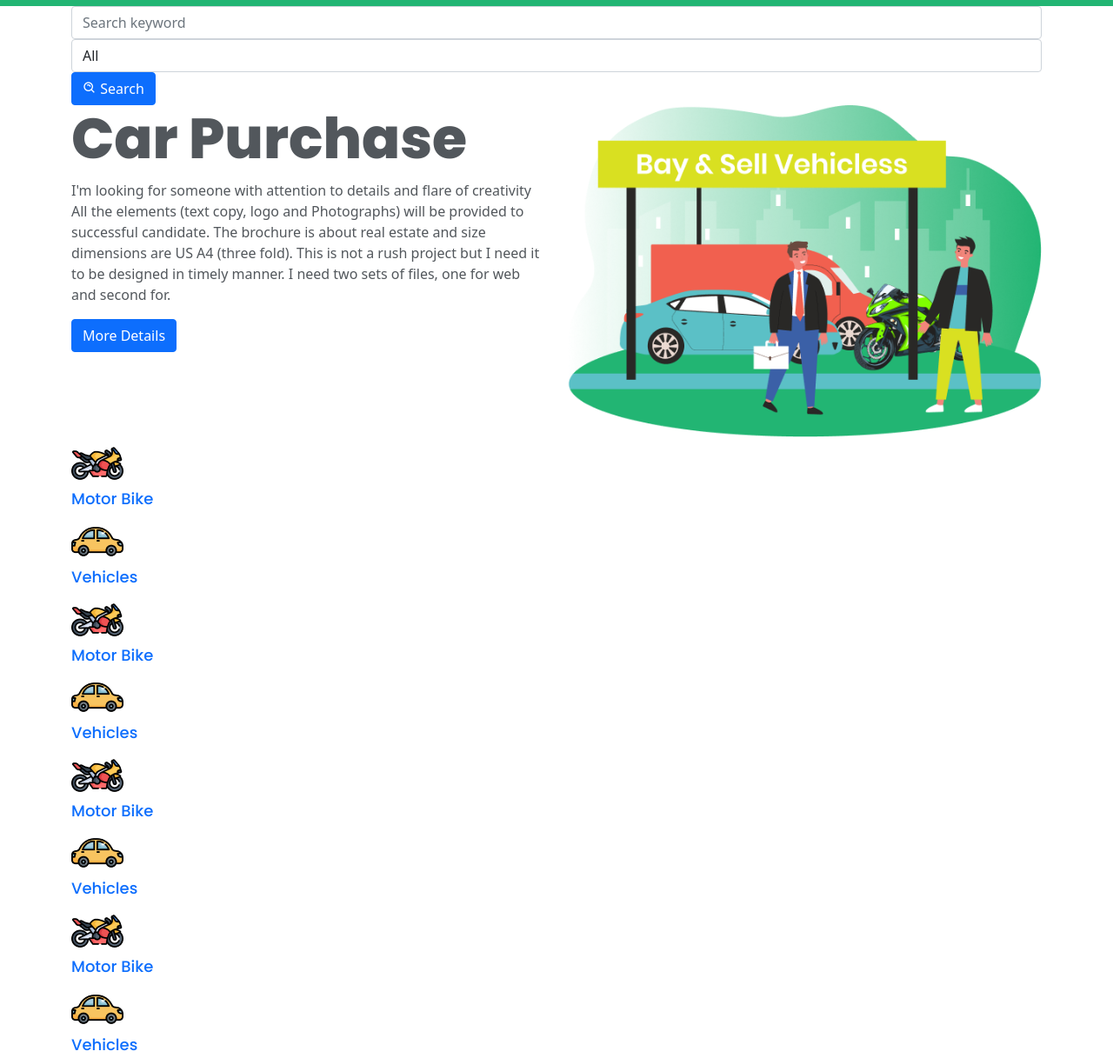
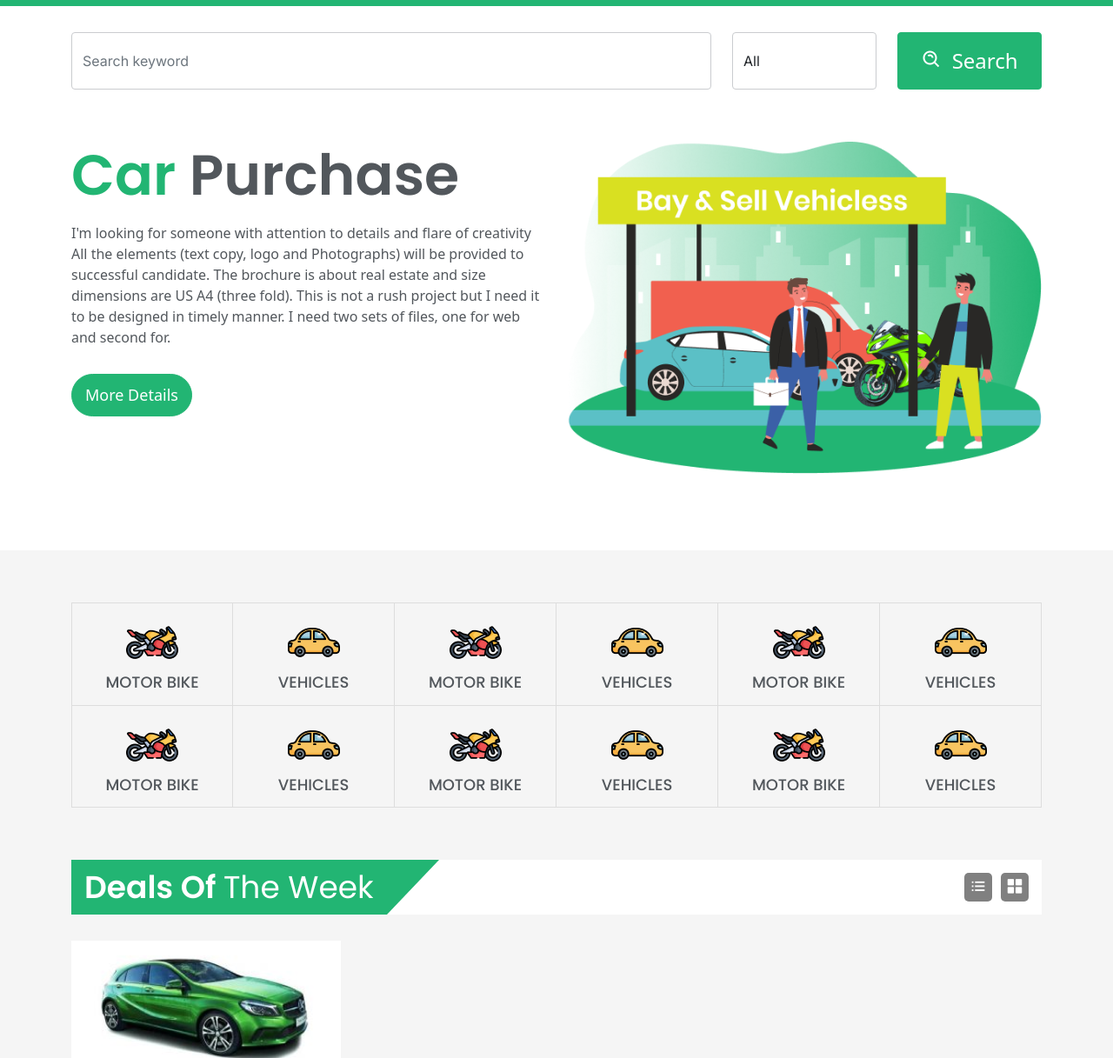
Before and after one commit to belalkhandev/ads-website-html-template, a website: page index.html in a window 1280 px wide. Shown: the part 93-1310 px from the top of the page at 87% size. Drawn offline with nearby package versions, Linux system fonts and the light colour scheme.

Commit message:
design modify

```diff
--- a/assets/sass/base/_reset.scss
+++ b/assets/sass/base/_reset.scss
@@ -22,3 +22,22 @@ ul, ol {
 img {
     max-width: 100%;
 }
+
+.btn {
+    &.btn-primary {
+        background-color: $color-primary;
+        border-color: $color-primary;
+    }
+}
+
+.form-group {
+    .form-control {
+        font-family: $font_primary;
+        border-color: #CACCCF;
+
+        &:focus {
+            box-shadow: none;
+            border-color: $color-primary;
+        }
+    }
+}
--- a/assets/sass/base/_typography.scss
+++ b/assets/sass/base/_typography.scss
@@ -1,5 +1,7 @@
 h1, h2, h3, h4, h5, h6 {
     font-family: $font_heading;
+    margin: 0;
+    padding: 0;
 }
 
 h1 {
@@ -8,7 +10,7 @@ h1 {
 
     &.special {
         font-size: 4.063rem;
-        font-weight: 800;
+        font-weight: 600;
     }
 }
 
--- a/assets/sass/components/__components-dir.scss
+++ b/assets/sass/components/__components-dir.scss
@@ -0,0 +1 @@
+@import "./section-title"
--- /dev/null
+++ b/assets/sass/components/_section-title.scss
@@ -0,0 +1,52 @@
+.section-title-area {
+    margin-bottom: 30px;
+    .section-title {
+        background-color: $color-white;
+        display: flex;
+        justify-content: space-between;
+        align-items: center;
+
+        .title {
+            color: $color-white;
+            background-color: $color-primary;
+            padding: 10px 15px;
+            position: relative;
+
+            &::after {
+                content: '';
+                position: absolute;
+                top: 0;
+                right: -60px;
+                width: 0px;
+                height: 0px;
+                border-top: 0px solid transparent;
+                border-bottom: 63px solid transparent;
+                border-left: 60px solid $color-primary;
+            }
+
+            span {
+                font-weight: 400;
+            }
+        }
+
+        .action {
+            padding: 0px 15px;
+            ul {
+                display: flex;
+                column-gap: 10px;
+                li {
+                    background-color: gray;
+                    padding: 0px 5px;
+                    color: $color-white;
+                    border-radius: 5px;
+                    cursor: pointer;
+                    font-size: 22px;
+
+                    &:hover {
+                        background-color: $color-primary
+                    }
+                }
+            }
+        }
+    }
+}
--- a/assets/sass/layouts/__layouts-dir.scss
+++ b/assets/sass/layouts/__layouts-dir.scss
@@ -1,2 +1,11 @@
 @import "./header";
+
+@import "./search-box";
+
+@import "./banner";
+
+@import "./main";
+
+@import "./category";
+
 @import "./footer";
--- /dev/null
+++ b/assets/sass/layouts/_banner.scss
@@ -0,0 +1,26 @@
+.banner-items {
+    min-height: 500px;
+
+    .banner-item {
+        padding: 30px 0px;
+        .banner-content {
+            h1 {
+                span {
+                    color: $color-primary;
+                }
+            }
+
+            p {
+                margin: 15px 0px;
+            }
+
+            .btn {
+                margin-top: 15px;
+                border-radius: 50px;
+                padding: 10px 15px;
+                font-size: 1.125rem;
+                font-weight: 500;
+            }
+        }
+    }
+}
--- /dev/null
+++ b/assets/sass/layouts/_category.scss
@@ -0,0 +1,43 @@
+.categories-area {
+    padding: 60px 0px;
+    .categories {
+        display: grid;
+        grid-template-columns: repeat(6, 1fr);
+
+        .category {
+            text-align: center;
+            border-bottom: 1px solid #ddd;
+            border-right: 1px solid #ddd;
+            padding: 15px 0px;
+
+            a {
+                color: $color-text;
+                font-size: 1.125rem;
+                text-transform: uppercase;
+
+                img {
+                    margin-bottom: 5px;
+                }
+            }
+
+            &:hover {
+                background-color: $color-primary;
+                cursor: pointer;
+                text-transform: uppercase;
+
+                a {
+                    color: $color-white;
+                }
+
+            }
+
+            &:nth-child(-n+6)  {
+                border-top: 1px solid #ddd;
+            }
+
+            &:nth-child(6n+1)  {
+                border-left: 1px solid #ddd;
+            }
+        }
+    }
+}
--- /dev/null
+++ b/assets/sass/layouts/_main.scss
@@ -0,0 +1,3 @@
+main {
+    background-color: #F5F5F5;
+}
--- /dev/null
+++ b/assets/sass/layouts/_search-box.scss
@@ -0,0 +1,22 @@
+.search-box {
+    background-color: $color-white;
+    padding: 30px 0px;
+
+    .form-group {
+        .form-control {
+            height: 66px;
+        }
+    }
+
+    .form-submit-btn {
+        .btn {
+            width: 100%;
+            height: 66px;
+            font-size: 1.5rem;
+
+            i.bx {
+                margin-right: 5px;
+            }
+        }
+    }
+}
--- a/index.html
+++ b/index.html
@@ -58,20 +58,23 @@
 
     <!-- search -->
     <section class="search-box">
+        <form action="">
             <div class="container">
                 <div class="row">
-                <div class="col-lg-12">
-                    <form action="">
-                        <div class="search-form">
+                    <div class="col-lg-8">
                         <div class="form-group">
                             <input type="text" name="" class="form-control" placeholder="Search keyword">
                         </div>
+                    </div>
+                    <div class="col-lg-2">
                         <div class="form-group">
                             <select name="" class="form-control">
                                 <option value="">All</option>
                                 <option value="">Others</option>
                             </select>
                         </div>
+                    </div>
+                    <div class="col-lg-2">
                         <div class="form-submit-btn">
                             <button type="submit" class="btn btn-primary">
                                 <i class="bx bx-search-alt"></i>
@@ -79,10 +82,9 @@
                             </button>
                         </div>
                     </div>
-                    </form>
                 </div>
             </div>
-        </div>
+        </form>
     </section>
     <!-- /search -->
 
@@ -210,7 +212,7 @@
                             <div class="action">
                                 <ul>
                                     <li><i class="bx bx-list-ul"></i></li>
-                                    <li><i class="bx bx-grid"></i></li>
+                                    <li><i class='bx bxs-grid-alt'></i></li>
                                 </ul>
                             </div>
                         </div>
```
Also changed, not shown: assets/css/style.css, assets/css/style.min.css, 2 other files. Lines whose indentation alone changed are shown as unchanged.
